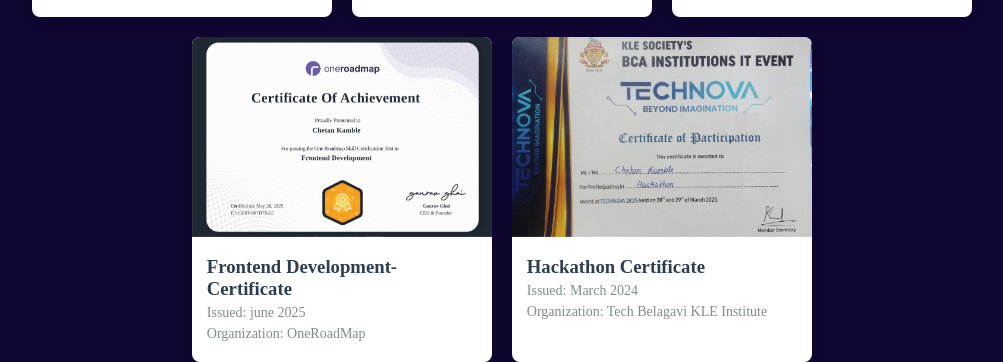
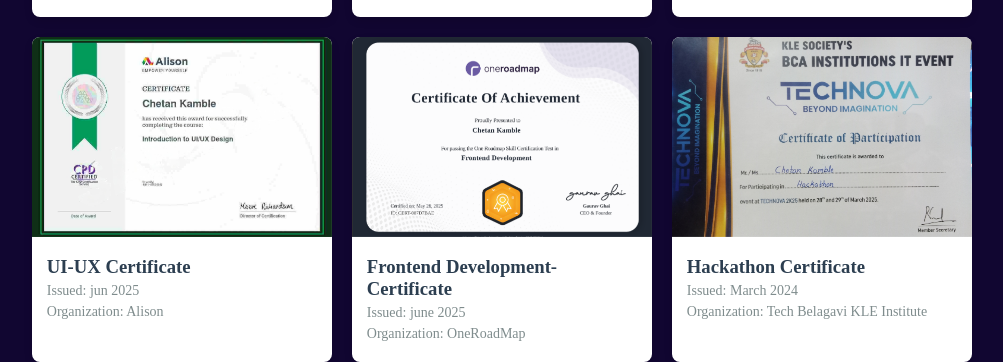
Before and after one commit to chetan-c/PortFolio_, a plain HTML site: page index.html in a window 1280 px wide. Shown: the part 3729-4091 px from the top of the page, without its empty margins (215-1218 px from the left). Drawn offline with Linux system fonts and the light colour scheme; some packages are replaced by stand-ins of ours; a script that the page names is missing.

Commit message:
Update index.html

```diff
--- a/index.html
+++ b/index.html
@@ -157,6 +157,15 @@
     </div>
 </div>
 
+           <div class="certificate-card" onclick="openCertificate('UI-UX certificate.jpeg', 'UI-UX Certificate', 'jun 2025', 'Alison')">
+    <img src="UI-UX certificate.jpeg" alt="Certificate 2" id="Certificate2" >
+    <div class="certificate-info">
+        <h3>UI-UX Certificate </h3>
+        <p>Issued: jun 2025</p>
+        <p>Organization: Alison</p>
+    </div>
+</div>
+
 <div class="certificate-card" onclick="openCertificate('Frontend Development-Certificate.png', 'Hackathon Certificate', 'March 2024', 'OneRoadMap')">
     <img src="Frontend Development-Certificate.png" alt="Certificate 2" id="Certificate2" >
     <div class="certificate-info">
```
